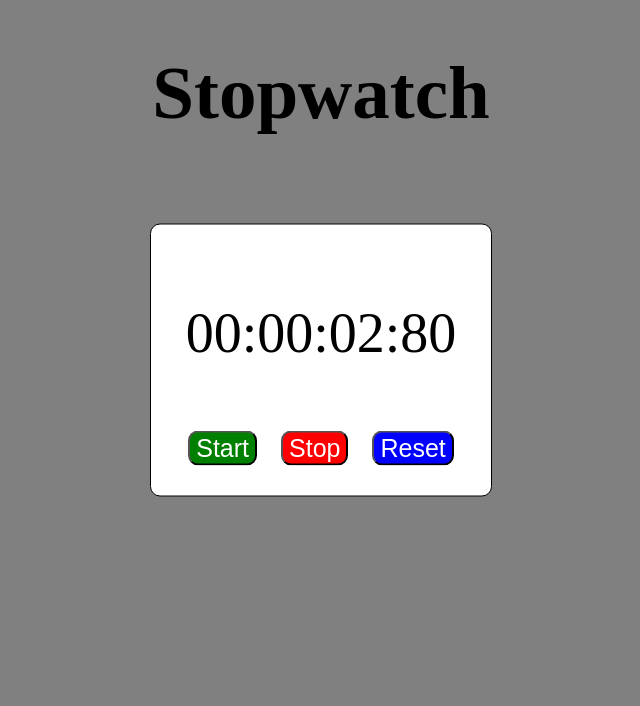
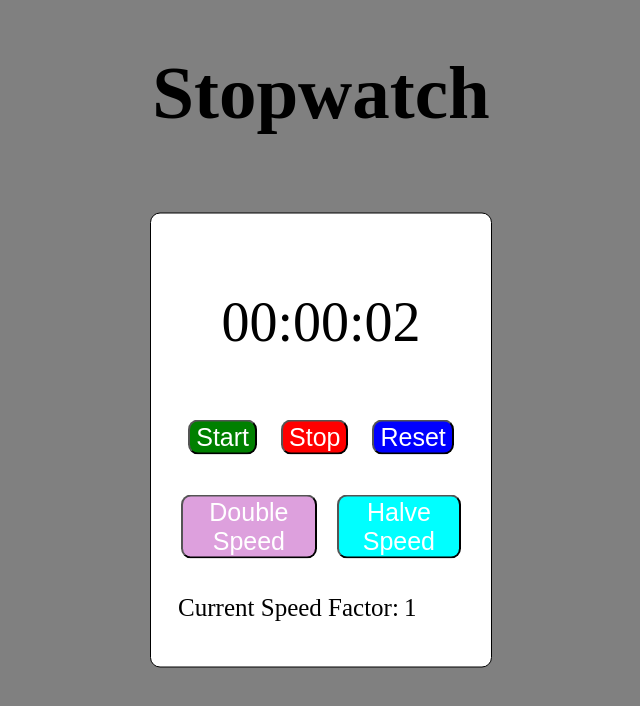
Before and after one commit to Japue/Japue.github.io, a plain HTML site: page HTML-projects/stopwatch/index.html in a window 1280 px wide. Both pictures are taken after a click on the button "Start". Shown: the whole page, without its empty margins (319-959 px from the left). Drawn offline with Linux system fonts and the light colour scheme.

Commit message:
added a double and halve speed function on the stopwatch

```diff
--- a/HTML-projects/stopwatch/index.html
+++ b/HTML-projects/stopwatch/index.html
@@ -9,11 +9,19 @@
 <body>
     <h1>Stopwatch</h1>
     <div>
-        <p id="timer">00:00:00:00</p>
-        <span>
+        <p id="timer">00:00:00</p>
+        <span class="stopwatchButtons">
             <button type="button" id="start" onclick="start()">Start</button>
             <button type="button" id="stop" onclick="stop()">Stop</button>
             <button type="button" id="reset" onclick="reset()">Reset</button>
+        </span>
+        <span class="speedButtons">
+            <button type="button" id="doubleSpeed" onclick="doubleSpeed()">Double Speed</button>
+            <button type="button" id="halveSpeed" onclick="halveSpeed()">Halve Speed</button>
+        </span>
+        <span class="speedText">
+            <p id="speedPreText">Current Speed Factor: </p>
+            <p id="speed">1</p>
         </span>
     </div>
     <script src="index.js"></script>
--- a/HTML-projects/stopwatch/index.js
+++ b/HTML-projects/stopwatch/index.js
@@ -1,34 +1,34 @@
-const timer = document.getElementById("timer")
+const timer = document.getElementById("timer");
+const speedDisplay = document.getElementById("speed");
 let elapsedTime = 0;
+let speed = 1;
 let isRunning = false;
 let intervalId;
 
 function updateTimer(elapsedTime){
     if (elapsedTime == 0) {
-        timer.textContent = "00:00:00:00"
+        timer.textContent = "00:00:00"
     } else {
         let hours = Math.floor(elapsedTime / (1000 * 60 * 60));
         let minutes = Math.floor(elapsedTime / (1000 * 60) % 60);
         let seconds = Math.floor(elapsedTime / 1000 % 60);
-        let ms = Math.floor(elapsedTime % 1000 / 10)
 
         hours = String(hours).padStart(2, "0");
         minutes = String(minutes).padStart(2, "0");
         seconds = String(seconds).padStart(2, "0");
-        ms = String(ms).padStart(2, "0");
 
-        timer.textContent = `${hours}:${minutes}:${seconds}:${ms}`
+        timer.textContent = `${hours}:${minutes}:${seconds}`;
     }
 }
 
 function update(){
-    elapsedTime += 10;
+    elapsedTime += 1000;
     updateTimer(elapsedTime);
 }
 
 function start(){
     if(!isRunning){
-        intervalId = setInterval(update, 10);
+        intervalId = setInterval(update, 1000 / speed);
         isRunning = true;
     }
 }
@@ -46,3 +46,25 @@ function reset(){
         updateTimer(elapsedTime);
     }
 }
+
+function doubleSpeed(){
+    if(!isRunning) {
+        speed *= 2;
+    } else {
+        stop();
+        speed *= 2;
+        start();
+    }
+    speedDisplay.textContent = speed;
+}
+
+function halveSpeed(){
+    if(!isRunning) {
+        speed /= 2;
+    } else {
+        stop();
+        speed /= 2;
+        start();
+    }
+    speedDisplay.textContent = speed;
+}
--- a/HTML-projects/stopwatch/style.css
+++ b/HTML-projects/stopwatch/style.css
@@ -20,16 +20,16 @@ div{
     align-items: center;
 
     position: absolute;
-    top: 45%;
+    top: 55%;
     left: 50%;
     transform: translate(-50%, -50%);
 }
 
-p{
+#timer{
     font-size: 3.5em;
 }
 
-span button{
+.stopwatchButtons button{
     border-radius: 10px;
     font-size: 25px;
     margin: 10px;
@@ -47,3 +47,37 @@ span button{
 #reset{
     background-color: blue;
 }
+
+.speedButtons{
+    display: flex;
+    margin-top: 20px;
+}
+
+.speedButtons button{
+    border-radius: 10px;
+    font-size: 25px;
+    margin: 10px;
+    color: white;
+}
+
+#doubleSpeed{
+    background-color: plum;
+}
+
+#halveSpeed{
+    background-color: aqua;
+}
+
+.speedText{
+    display: flex;
+}
+
+.speedText p{
+    font-size: 25px;
+}
+
+#speed{
+    margin-left: 5px;
+    width: 60px;
+    word-break: break-all;
+}
```
